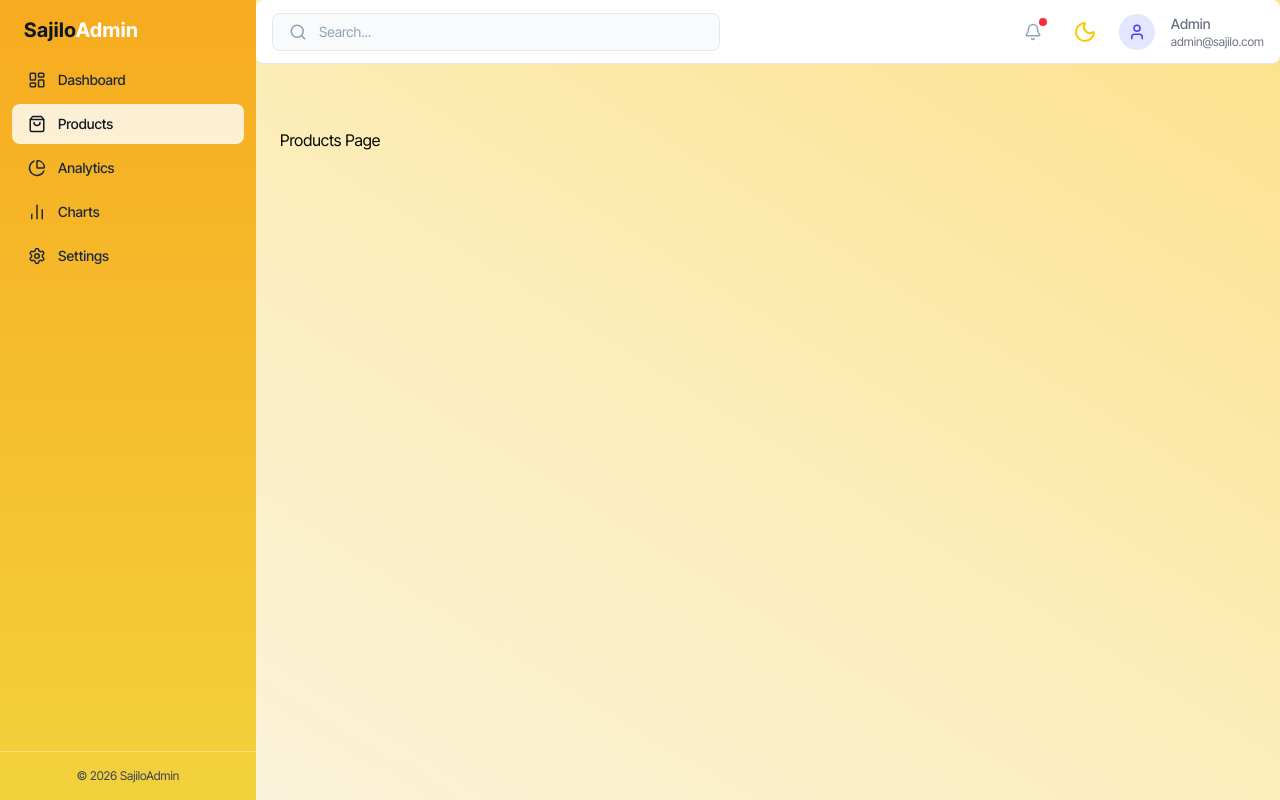
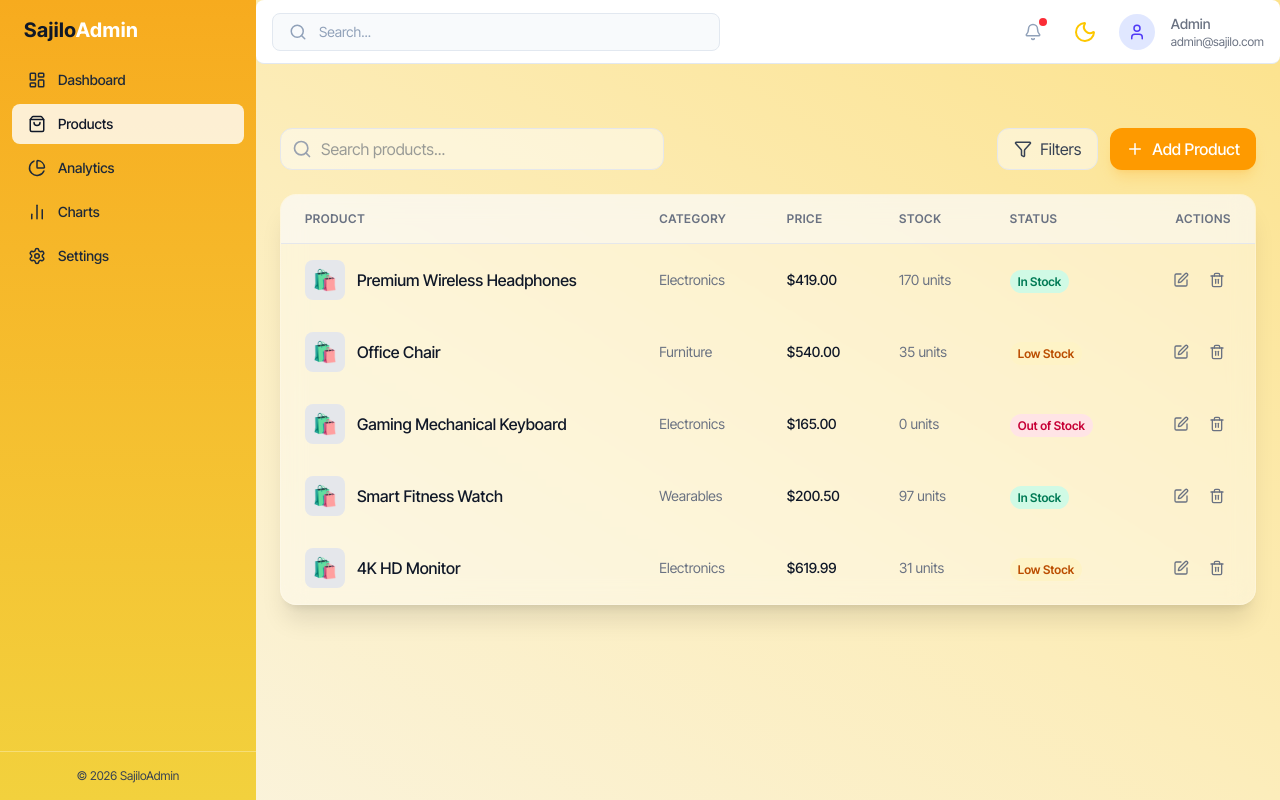
Before and after one commit to bijayjha2025/SajiloAdmin, a React (Vite) app: page /products in a window 1280 px wide. Built offline with nearby package versions, Linux system fonts and the light colour scheme; a web font is replaced by a local one.

Commit message:
Table setup inside products page

```diff
--- a/src/Data/mockData.jsx
+++ b/src/Data/mockData.jsx
@@ -23,3 +23,11 @@ export const conversionData = [
     { name: "Direct", value: 220, color: "#fcad03" },
     { name: "Referral", value: 180, color: "#fc2c03" },
 ];
+
+export const productsData = [
+    { id: 1, name: "Premium Wireless Headphones", category: "Electronics", price: 419.00, stock: 170, status: "In Stock" },
+    { id: 2, name: "Office Chair", category: "Furniture", price: 540.00, stock: 35, status: "Low Stock" },
+    { id: 3, name: "Gaming Mechanical Keyboard", category: "Electronics", price: 165.00, stock: 0, status: "Out of Stock" },
+    { id: 4, name: "Smart Fitness Watch", category: "Wearables", price: 200.50, stock: 97, status: "In Stock" },
+    { id: 5, name: "4K HD Monitor", category: "Electronics", price: 619.99, stock: 31, status: "Low Stock" },
+];
--- a/src/Pages/Products.jsx
+++ b/src/Pages/Products.jsx
@@ -1,6 +1,97 @@
+import GlassCard from "../Components/GlassCard";
+import { useState } from "react";
+import { productsData } from "../Data/mockData";
+import { Search, Filter, Plus, Edit, Trash2 } from "lucide-react";
 
-function Products(){
-    return <div>Products Page</div>
+const Products =() =>{
+ const [searchTerm, setSearchTerm] = useState("");
+
+ const filteredProducts = productsData.filter(product =>
+    product.name.toLowerCase().includes(searchTerm.toLowerCase()) || product.category.toLowerCase().includes(searchTerm.toLowerCase())
+ );
+
+ return (
+ <div className="space-y-6">
+  <div className="flex flex-col md:flex-row justify-between items-center gap-4">
+   <div className="relative w-full md:w-96">
+    <Search className='absolute left-3 top-1/2 -translate-y-1/2 text-gray-400' size={20} />
+
+    <input type="text" placeholder="Search products..." className="w-full pl-10 pr-4 py-2 rounded-xl bg-white/50 dark:bg-slate-800/50 border border-gray-200 dark:border-gray-700 outline-none focus:ring-2 focus:ring-amber-400/50 transition-all text-gray-700 dark:text-gray-200" value={searchTerm} onChange={(e) => setSearchTerm(e.target.value)} />
+   </div>
+
+   <div className="flex gap-3 w-full md:w-auto">
+    <button className='flex items-center gap-2 px-4 py-2 rounded-xl bg-white/50 dark:bg-slate-800/50 border border-gray-200 dark:border-gray-700 text-gray-700 dark:text-gray-200 hover:bg-white/80 dark:hover:bg-slate-700 transition-colors'>
+     <Filter size={18} />
+     <span>Filters</span>
+    </button>
+
+    <button className='flex items-center gap-2 px-4 py-2 rounded-xl bg-amber-500 hover:bg-amber-600 text-white font-medium shadow-lg shadow-amber-500/20 transition-all'>
+     <Plus size={18} />
+     <span>Add Product</span>
+    </button>
+   </div>
+  </div>
+
+  <GlassCard className="overflow-hidden">
+   <div className="overflow-x-auto">
+    <table className="w-full">
+     <thead className='bg-gray-50/50 dark:bg-slate-800/50 border-b border-gray-200 dark:border-gray-700'>
+      <tr>
+       <th className='px-6 py-4 text-left text-xs font-semibold text-gray-500 dark:text-gray-400 uppercase tracking-wider'>Product</th>
+       <th className='px-6 py-4 text-left text-xs font-semibold text-gray-500 dark:text-gray-400 uppercase tracking-wider'>Category</th>
+       <th className='px-6 py-4 text-left text-xs font-semibold text-gray-500 dark:text-gray-400 uppercase tracking-wider'>Price</th>
+       <th className='px-6 py-4 text-left text-xs font-semibold text-gray-500 dark:text-gray-400 uppercase tracking-wider'>Stock</th>
+       <th className='px-6 py-4 text-left text-xs font-semibold text-gray-500 dark:text-gray-400 uppercase tracking-wider'>Status</th>
+       <th className='px-6 py-4 text-right text-xs font-semibold text-gray-500 dark:text-gray-400 uppercase tracking-wider'>Actions</th>
+      </tr>
+     </thead>
+
+     <tbody className="'divide-y divide-gray-200 dark:divide-gray-700">
+      {filteredProducts.map((product) => (
+       <tr key={product.id} className="'hover:bg-amber-50/50 dark:hover:bg-white/5 transition-colors">
+        <td className='px-6 py-4 whitespace-nowrap'>
+         <div className='flex items-center gap-3'>
+          <div className='h-10 w-10 rounded-lg bg-gray-200 dark:bg-slate-700 flex items-center justify-center text-xl'>🛍️
+          </div>
+          <span className='font-medium text-gray-900 dark:text-white'>{product.name}</span>
+         </div>
+        </td>
+
+        <td className='px-6 py-4 whitespace-nowrap text-sm text-gray-500 dark:text-gray-400'>{product.category}</td>
+        <td className='px-6 py-4 whitespace-nowrap text-sm font-medium text-gray-900 dark:text-white'>${product.price.toFixed(2)}</td>
+        <td className='px-6 py-4 whitespace-nowrap text-sm text-gray-500 dark:text-gray-400'>{product.stock} units</td>
+        <td className='px-6 py-4 whitespace-nowrap'>
+         <span className={`px-2 py-1 text-xs font-semibold rounded-full
+          ${product.status === "In Stock" ?
+            "bg-emerald-100 text-emerald-700 dark:bg-emerald-500/20 dark:text-emerald-400"
+            : product.status === "Low Stock" ? "bg-amber-100 text-amber-700 dark:bg-amber-500/20 dark:text-amber-400"
+            : "bg-rose-100 text-rose-700 dark:bg-rose-500/20 dark:text-rose-400"
+           }`}>
+          {product.status}
+         </span>
+        </td>
+
+        <td className='px-6 py-4 whitespace-nowrap text-right text-sm font-medium'>
+         <div className='flex items-center justify-end gap-2'>
+          <button className='p-1.5 rounded-lg text-gray-500 hover:text-amber-500 hover:bg-amber-50 dark:hover:bg-amber-500/10 transition-colors'>
+           <Edit size={16} />
+          </button>
+          <button className='p-1.5 rounded-lg text-gray-500 hover:text-rose-500 hover:bg-rose-50 dark:hover:bg-rose-500/10 transition-colors'>
+           <Trash2 size={16} />
+          </button>
+         </div>
+        </td>
+       </tr>
+      ))}
+     </tbody>
+    </table>
+   </div>
+  </GlassCard>
+
+ </div>
+
+
+ );
 }
 
 export default Products;
```
